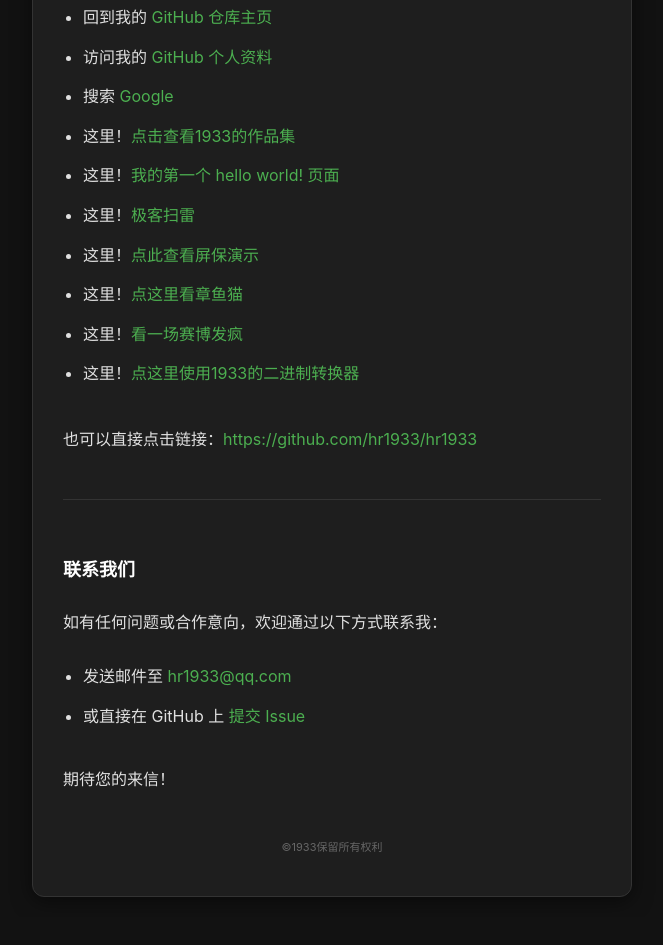
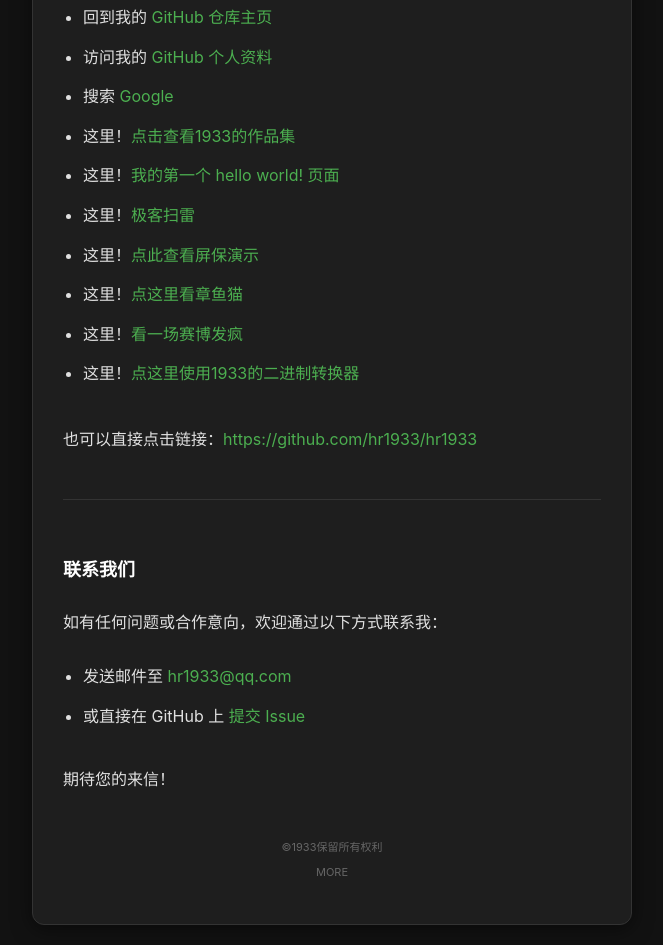
Before and after one commit to hr1933/hr1933, a plain HTML site: page index.html in a window 1280 px wide. Shown: the part 178-1123 px from the top of the page, without its empty margins (308-971 px from the left). Before the commit the page ends 1095 px from the top, so only its background shows below. Drawn offline with Linux system fonts and the light colour scheme.

Commit message:
更新 index.html

```diff
--- a/index.html
+++ b/index.html
@@ -22,9 +22,7 @@
             --border: #333;
         }
         *, *::before, *::after { box-sizing: border-box; }
-
         html { -webkit-text-size-adjust: 100%; }
-
         body {
             background-color: var(--bg);
             color: var(--text);
@@ -73,17 +71,10 @@
             word-break: break-word;
         }
         a:hover { color: var(--link-hover); text-decoration: underline; }
-
         ul { padding-left: 20px; margin: 10px 0; }
         li { margin-bottom: 10px; }
-
-        li a, p a {
-            display: inline-block;
-            padding: 2px 0;
-        }
-
+        li a, p a { display: inline-block; padding: 2px 0; }
         hr { border: 0; height: 1px; background: var(--border); margin: 28px 0; }
-
         .footer {
             margin-top: auto;
             padding-top: 30px;
@@ -92,7 +83,11 @@
             color: #666;
             text-align: center;
         }
-
+        .footer a {
+            color: #666;
+            font-size: 11px;
+        }
+        .footer a:hover { color: var(--link-hover); }
         @media (max-width: 480px) {
             ul { padding-left: 16px; }
             h2 { margin-top: 24px; }
@@ -115,7 +110,7 @@
             <li>这里！<a href="SUPREME.GLORY.TO.1933.html" target="_blank" rel="noopener noreferrer">点此查看屏保演示</a></li>
             <li>这里！<a href="octocat.html" target="_blank" rel="noopener noreferrer">点这里看章鱼猫</a></li>
             <li>这里！<a href="Bingdu.html" target="_blank" rel="noopener noreferrer">看一场赛博发疯</a></li>
-<li>这里！<a href="erjingzhi.html" target="_blank" rel="noopener noreferrer">点这里使用1933的二进制转换器</a></li>
+            <li>这里！<a href="erjingzhi.html" target="_blank" rel="noopener noreferrer">点这里使用1933的二进制转换器</a></li>
         </ul>
 
         <p>也可以直接点击链接：<a href="https://github.com/hr1933/hr1933" target="_blank" rel="noopener noreferrer">https://github.com/hr1933/hr1933</a></p>
@@ -132,6 +127,7 @@
 
         <div class="footer">
             ©1933保留所有权利
+            <p style="margin: 6px 0 0;"><a href="https://hr1933.github.io/About-us/" target="_blank" rel="noopener noreferrer">MORE</a></p>
         </div>
     </div>
 </body>
```
